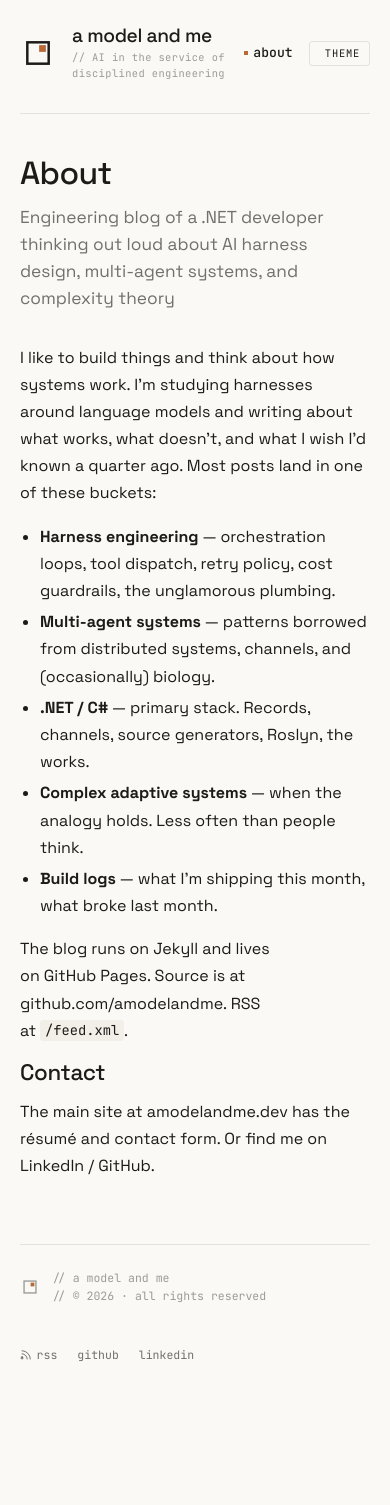
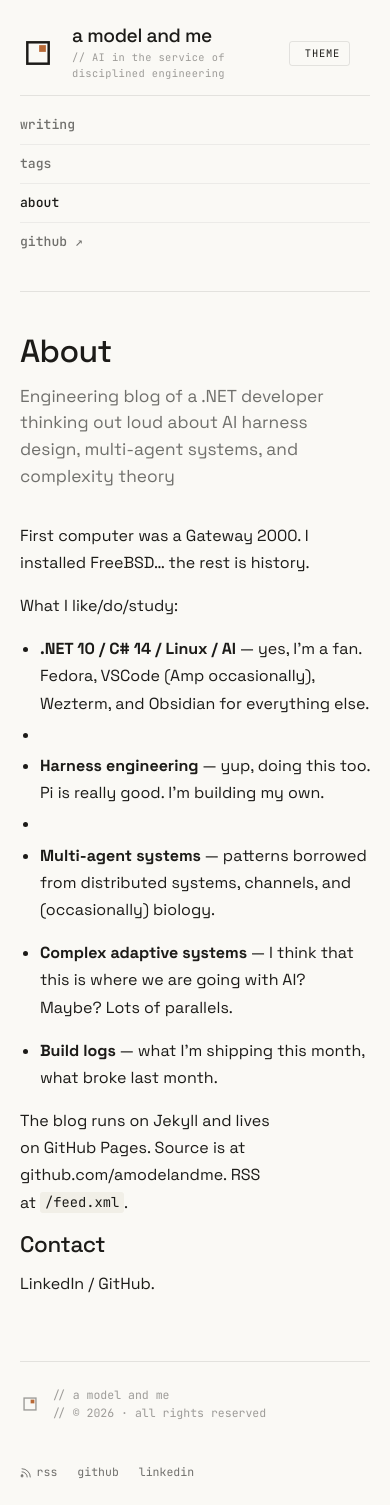
Before and after one commit to amodelandme/amodelandme.github.io, a Jekyll site: the page built from about.md, in a window 390 px wide. Built offline with Jekyll 4.4.1, drawn with Linux system fonts in a browser that asks for light colours; before the commit the page ends 1388 px from its top, so only the background shows below that.

Commit message:
Mobile nav menu, GitHub link, hero subtitle, remove blog subdomain refs

```diff
--- a/_includes/header.html
+++ b/_includes/header.html
@@ -18,9 +18,21 @@
       <a href="{{ '/about/' | relative_url }}"
          class="site-nav__link"
          {% if page.url contains '/about' %}aria-current="page"{% endif %}>about</a>
-      <a href="https://amodelandme.dev"
-         class="site-nav__link site-nav__ext"
-         rel="noopener">amodelandme.dev</a>
+      <a href="https://github.com/amodelandme"
+         class="site-nav__link site-nav__github"
+         target="_blank" rel="noopener" aria-label="GitHub">
+        <svg class="site-nav__github-icon" viewBox="0 0 16 16" aria-hidden="true" fill="currentColor">
+          <path d="M8 0C3.58 0 0 3.58 0 8c0 3.54 2.29 6.53 5.47 7.59.4.07.55-.17.55-.38
+            0-.19-.01-.82-.01-1.49-2.01.37-2.53-.49-2.69-.94-.09-.23-.48-.94-.82-1.13
+            -.28-.15-.68-.52-.01-.53.63-.01 1.08.58 1.23.82.72 1.21 1.87.87 2.33.66
+            .07-.52.28-.87.51-1.07-1.78-.2-3.64-.89-3.64-3.95 0-.87.31-1.59.82-2.15
+            -.08-.2-.36-1.02.08-2.12 0 0 .67-.21 2.2.82.64-.18 1.32-.27 2-.27.68 0
+            1.36.09 2 .27 1.53-1.04 2.2-.82 2.2-.82.44 1.1.16 1.92.08 2.12.51.56.82
+            1.27.82 2.15 0 3.07-1.87 3.75-3.65 3.95.29.25.54.73.54 1.48 0 1.07-.01
+            1.93-.01 2.2 0 .21.15.46.55.38A8.013 8.013 0 0 0 16 8c0-4.42-3.58-8-8-8Z"/>
+        </svg>
+        github
+      </a>
 
       <button class="theme-toggle" type="button" aria-label="Toggle dark mode">
         <svg class="theme-toggle__moon" viewBox="0 0 16 16" aria-hidden="true">
@@ -32,6 +44,14 @@
         </svg>
         <span class="theme-toggle__label">theme</span>
       </button>
+
+      <button class="nav-hamburger" type="button" aria-label="Open menu" aria-expanded="false" aria-controls="mobile-menu">
+        <svg viewBox="0 0 16 16" aria-hidden="true" fill="currentColor">
+          <rect x="1" y="3" width="14" height="1.5" rx="0.75"/>
+          <rect x="1" y="7.25" width="14" height="1.5" rx="0.75"/>
+          <rect x="1" y="11.5" width="14" height="1.5" rx="0.75"/>
+        </svg>
+      </button>
     </nav>
   </div>
 
@@ -39,8 +59,36 @@
     <span class="site-header__live"></span>
     <span class="amber">live</span>
     <span>·</span>
-    <span>blog.amodelandme.dev</span>
+    <span>amodelandme.dev</span>
     <span class="site-header__strip-rule"></span>
     <span>build · {{ site.time | date: "%Y-%m-%d" }}</span>
   </div>
+
+  <nav class="mobile-menu" id="mobile-menu" aria-label="Mobile navigation" hidden>
+    <a href="{{ '/' | relative_url }}"
+       class="mobile-menu__link"
+       {% if page.url == '/' %}aria-current="page"{% endif %}>writing</a>
+    <a href="{{ '/tags/' | relative_url }}"
+       class="mobile-menu__link"
+       {% if page.url contains '/tags' %}aria-current="page"{% endif %}>tags</a>
+    <a href="{{ '/about/' | relative_url }}"
+       class="mobile-menu__link"
+       {% if page.url contains '/about' %}aria-current="page"{% endif %}>about</a>
+    <a href="https://github.com/amodelandme"
+       class="mobile-menu__link mobile-menu__ext"
+       target="_blank" rel="noopener">github ↗</a>
+  </nav>
 </header>
+
+<script>
+  (function () {
+    var btn = document.querySelector('.nav-hamburger');
+    var menu = document.getElementById('mobile-menu');
+    if (!btn || !menu) return;
+    btn.addEventListener('click', function () {
+      var open = btn.getAttribute('aria-expanded') === 'true';
+      btn.setAttribute('aria-expanded', String(!open));
+      menu.hidden = open;
+    });
+  })();
+</script>
--- a/_sass/_layout.scss
+++ b/_sass/_layout.scss
@@ -89,6 +89,49 @@
   color: var(--ink-muted);
 }
 
+// GitHub nav link icon
+.site-nav__github-icon {
+  width: 13px;
+  height: 13px;
+  flex: none;
+  color: var(--ink-soft);
+}
+.site-nav__github:hover .site-nav__github-icon { color: var(--ink); }
+
+// Hamburger button (mobile only)
+.nav-hamburger {
+  display: none;
+  background: none;
+  border: none;
+  cursor: pointer;
+  padding: 0.25rem;
+  color: var(--ink-soft);
+  line-height: 0;
+}
+.nav-hamburger svg { width: 18px; height: 18px; }
+.nav-hamburger:hover { color: var(--ink); }
+
+// Mobile dropdown menu
+.mobile-menu {
+  display: flex;
+  flex-direction: column;
+  border-top: 1px solid var(--rule);
+  padding: 0.6rem 0 0.8rem;
+  gap: 0;
+}
+.mobile-menu__link {
+  font-family: var(--mono);
+  font-size: 0.82rem;
+  font-weight: 500;
+  color: var(--ink-soft);
+  text-decoration: none;
+  padding: 0.55rem 0;
+  border-bottom: 1px solid var(--rule-soft);
+}
+.mobile-menu__link:last-child { border-bottom: none; }
+.mobile-menu__link:hover { color: var(--ink); }
+.mobile-menu__link[aria-current="page"] { color: var(--ink); }
+
 // Theme toggle (button)
 .theme-toggle {
   display: inline-flex;
@@ -112,7 +155,7 @@
 :root[data-theme="dark"] .theme-toggle__sun  { display: inline-block; }
 :root[data-theme="dark"] .theme-toggle__moon { display: none; }
 
-// Breadcrumb strip below the brand row — "// live · blog.amodelandme.dev · build"
+// Breadcrumb strip below the brand row — "// live · amodelandme.dev · build"
 .site-header__strip {
   display: flex;
   align-items: center;
@@ -139,8 +182,12 @@
 
 @media (max-width: 720px) {
   .site-header__strip { display: none; }
-  .site-nav { gap: 1rem; }
-  .site-nav__link:not(.theme-toggle):not([aria-current="page"]) { display: none; }
+  .site-nav { gap: 0.75rem; }
+  .site-nav__link { display: none; }
+  .nav-hamburger { display: inline-flex; }
+}
+@media (min-width: 721px) {
+  .mobile-menu { display: none !important; }
 }
 
 // ── Footer ───────────────────────────────────────────────────────────────────
@@ -201,6 +248,17 @@
   max-width: 45rem;
   text-wrap: pretty;
 }
+
+.home-hero__subtitle {
+  font-size: 1.1rem;
+  font-weight: 400;
+  color: var(--ink-soft);
+  letter-spacing: -0.01em;
+  margin-top: 0.4rem;
+  line-height: 1.3;
+}
+
+
 .home-hero__meta {
   margin-top: 1.1rem;
   font-family: var(--mono);
--- a/about.md
+++ b/about.md
@@ -5,18 +5,19 @@
 permalink: /about/
 ---
 
-I like to build things and think about how systems work. I'm studying harnesses around language models and writing about
-what works, what doesn't, and what I wish I'd known a quarter ago. Most posts
-land in one of these buckets:
+First computer was a Gateway 2000. I installed FreeBSD... the rest is history.
 
-- **Harness engineering** — orchestration loops, tool dispatch, retry policy,
-  cost guardrails, the unglamorous plumbing.
+What I like/do/study:
+
+- **.NET 10 / C# 14 / Linux / AI** — yes, I'm a fan. Fedora, VSCode (Amp occasionally), Wezterm, and Obsidian for everything else.
+-
+- **Harness engineering** — yup, doing this too. [Pi](https://pi.dev) is really good. I'm building my own.
+-
 - **Multi-agent systems** — patterns borrowed from distributed systems,
   channels, and (occasionally) biology.
-- **.NET / C#** — primary stack. Records, channels, source generators,
-  Roslyn, the works.
-- **Complex adaptive systems** — when the analogy holds. Less often than
-  people think.
+
+- **Complex adaptive systems** — I think that this is where we are going with AI? Maybe? Lots of parallels.
+
 - **Build logs** — what I'm shipping this month, what broke last month.
 
 The blog runs on Jekyll and lives on GitHub Pages. Source is at
@@ -25,7 +26,5 @@
 
 ## Contact
 
-The main site at [amodelandme.dev](https://amodelandme.dev) has the résumé and
-contact form. Or find me on
 [LinkedIn](https://linkedin.com/in/{{ site.author.linkedin }}) /
 [GitHub](https://github.com/{{ site.author.github }}).
--- a/index.html
+++ b/index.html
@@ -6,9 +6,9 @@
   <div class="home-hero__label">01 / writing</div>
   <div>
     <h1 class="home-hero__title">
-      Engineering notebook. Mostly .NET, mostly in public —
-      harness work, multi-agent patterns, complexity-theory detours.
+      Hi, I'm Jose.
     </h1>
+      <div class="home-hero__subtitle">Engineer. Thinker. Instructor.</div>
     <div class="home-hero__meta">
       <span>{{ site.posts | size }} posts</span>
       <span>·</span>
```
Also changed, not shown: README.md.
